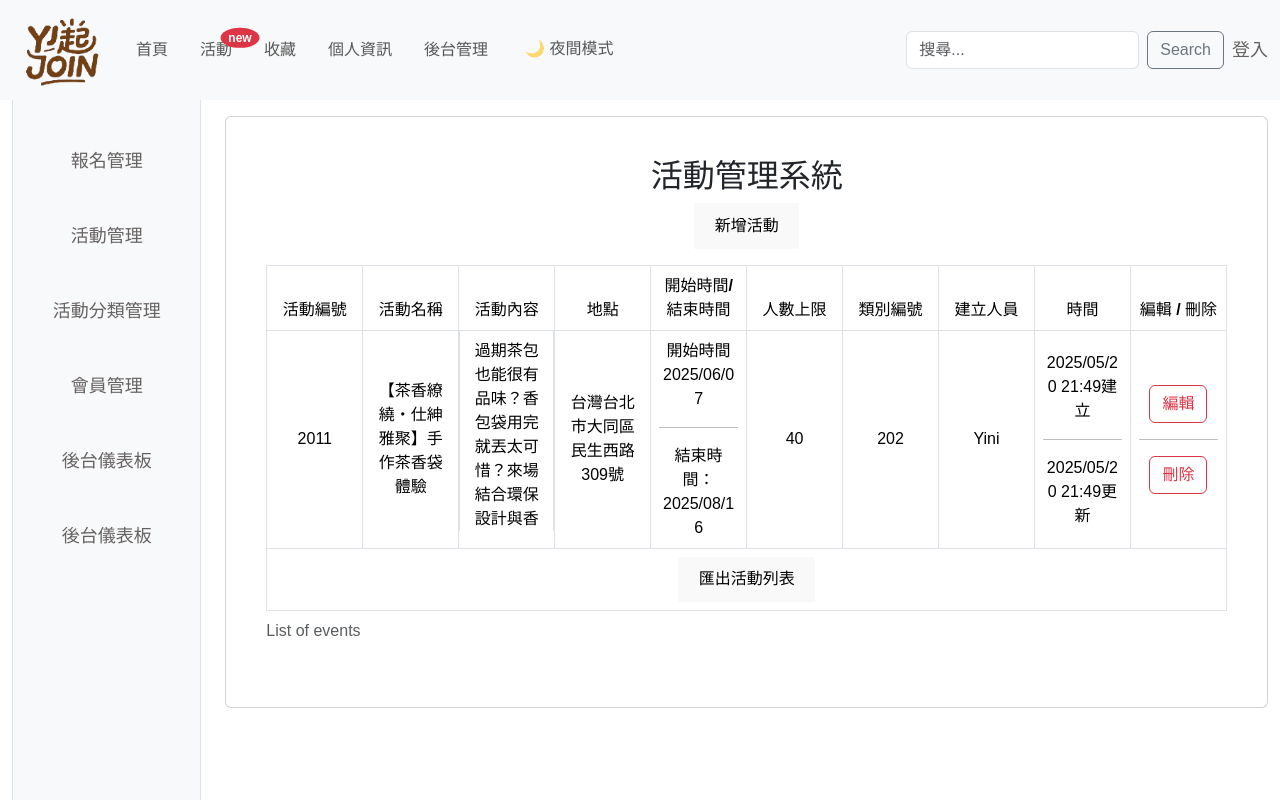
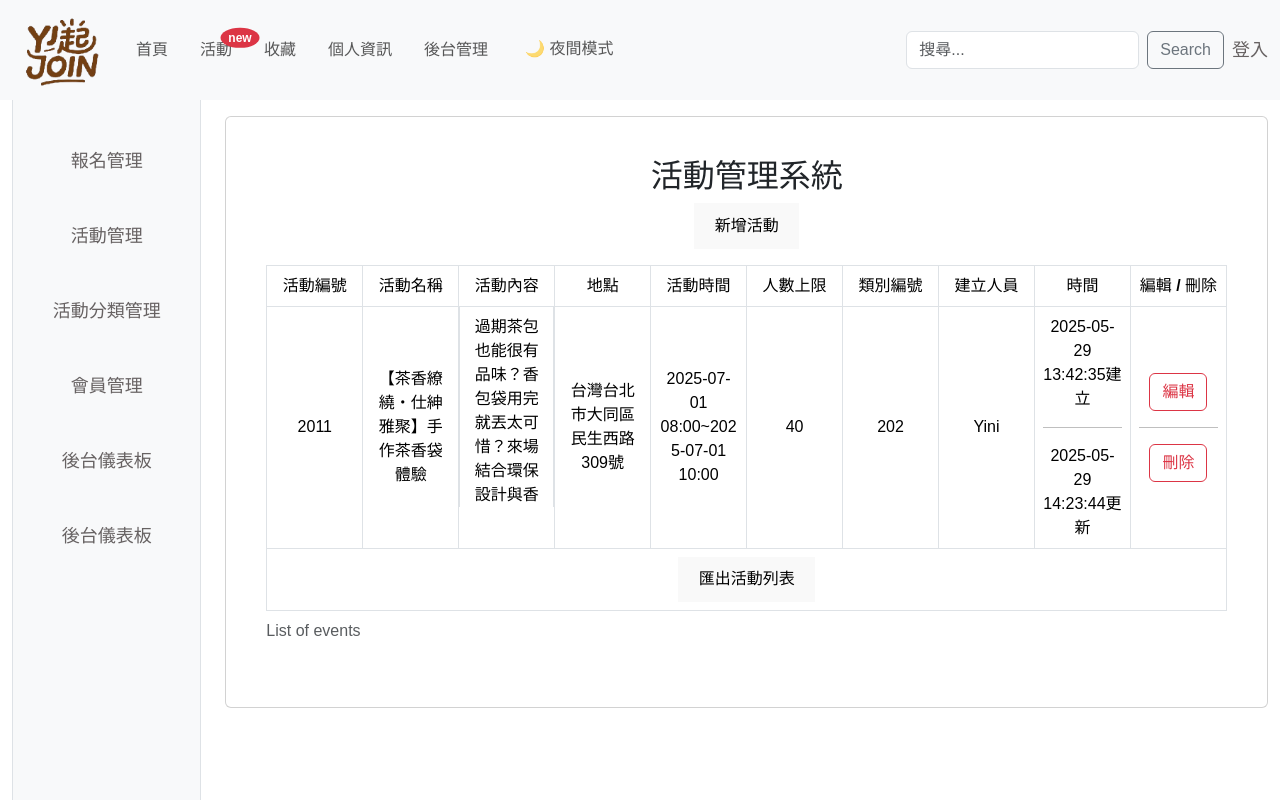
Before and after one commit to yini1221/my-react-event, a React (Vite) app: page /admin/events in a window 1280 px wide. Shown: the top 800 px of the page. Built offline with nearby package versions, Linux system fonts and the light colour scheme.

Commit message:
adminEvent

```diff
--- a/src/pages/AdminEventsPage.jsx
+++ b/src/pages/AdminEventsPage.jsx
@@ -96,7 +96,7 @@ function AdminEventsPage() {
                                     <th>活動名稱</th>
                                     <th>活動內容</th>
                                     <th>地點</th>
-                                    <th>開始時間/結束時間</th>
+                                    <th>活動時間</th>
                                     <th>人數上限</th>
                                     <th>類別編號</th>
                                     <th>建立人員</th>
@@ -110,17 +110,15 @@ function AdminEventsPage() {
                                     <td>【茶香繚繞・仕紳雅聚】手作茶香袋體驗</td>
                                     <td className="overflow-auto w-100" style={{ height: '200px', display: '-webkit-box' }}>過期茶包也能很有品味？香包袋用完就丟太可惜？來場結合環保設計與香氣美學的體驗，為生活注入溫度與儀式感。本次選用『猴子設計』以大稻埕風景為靈感的手作布袋，搭配大稻埕名店『聯通漢芳』嚴選的天然香草原料，讓茶葉與茶包不再只是廢棄物，而是有故事、有風格的香氣祝福。</td>
                                     <td>台灣台北市大同區民生西路309號</td>
-                                    <td>開始時間<br />
-                                        2025/06/07<hr />
-                                        結束時間：<br />
-                                        2025/08/16
+                                    <td>
+                                        2025-07-01 08:00~2025-07-01 10:00
                                     </td>
                                     <td>40</td>
                                     <td>202</td>
                                     <td>Yini</td>
                                     <td>
-                                        2025/05/20 21:49建立<hr />
-                                        2025/05/20 21:49更新
+                                        2025-05-29 13:42:35建立<hr />
+                                        2025-05-29 14:23:44更新
                                     </td>
                                     <td>
                                         <button className="btn btn-outline-danger fs-6">編輯</button><hr />
```
